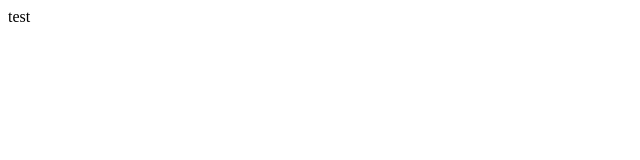
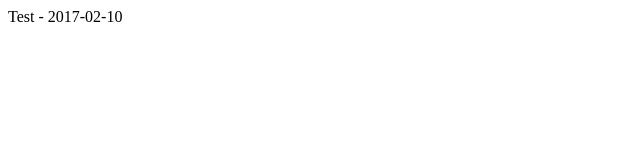
Before and after one commit to coolsailing/map, a plain HTML site: page test.html in a window 1280 px wide. Shown: the whole page, without its empty margins (0-640 px from the left). Drawn offline with Linux system fonts and the light colour scheme.

Commit message:
Update test.html

```diff
--- a/test.html
+++ b/test.html
@@ -8,7 +8,8 @@
  </head>
 
  <body>
-  test
+Test - 2017-02-10
+
 <script type="text/javascript">
 <!--
 function onSuccessGeolocation(position) {
```
